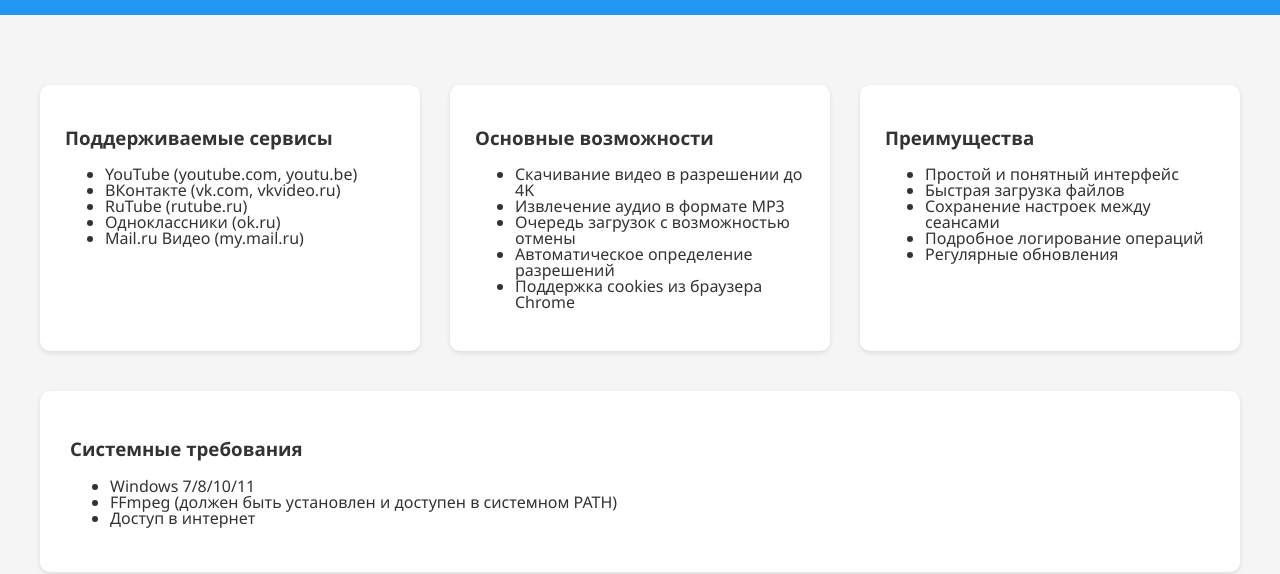
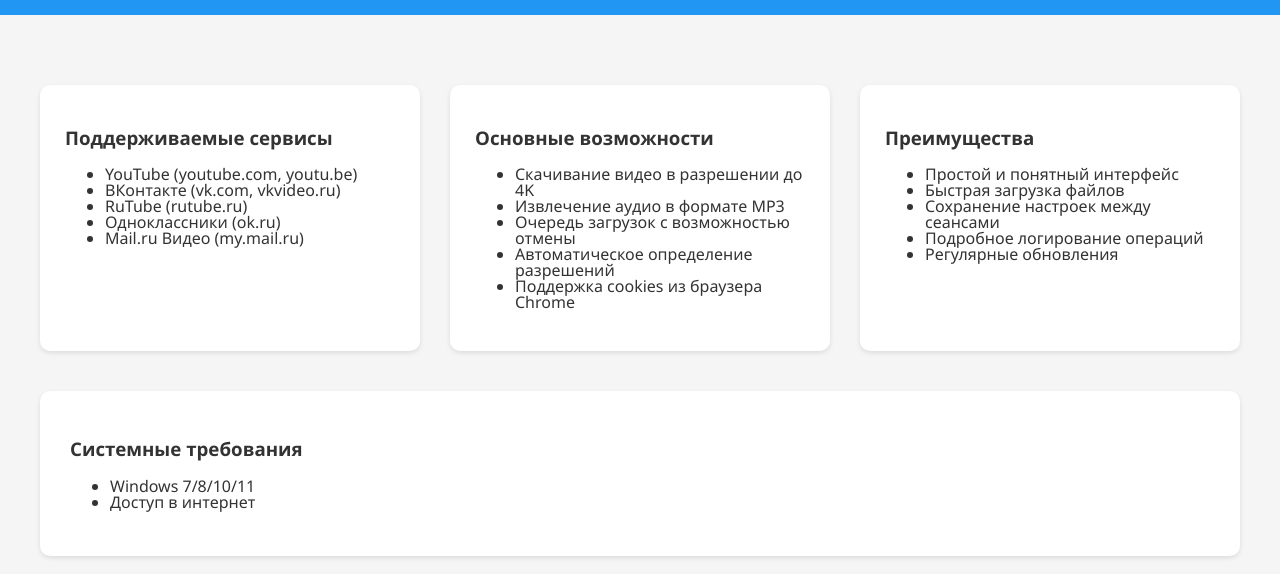
Before and after one commit to maks-mk/maks-mk.github.io, a plain HTML site: page index.html in a window 1280 px wide. Shown: the part 226-800 px from the top of the page. Drawn offline with Linux system fonts and the light colour scheme.

Commit message:
Update files

```diff
--- a/index.html
+++ b/index.html
@@ -190,7 +190,6 @@
             <h3>Системные требования</h3>
             <ul>
                 <li>Windows 7/8/10/11</li>
-                <li>FFmpeg (должен быть установлен и доступен в системном PATH)</li>
                 <li>Доступ в интернет</li>
             </ul>
         </div>
```
